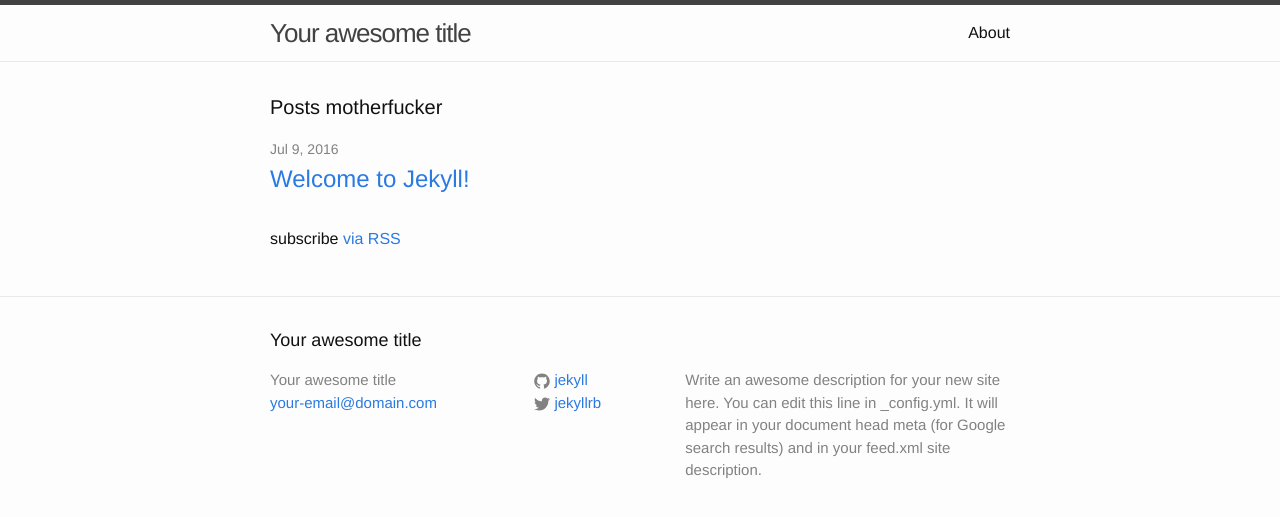
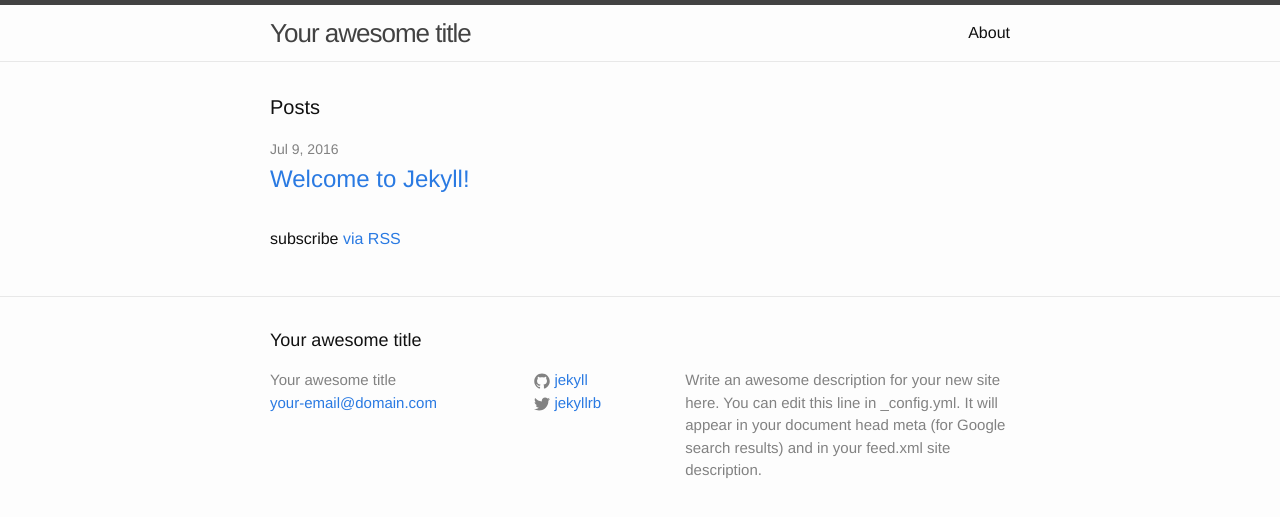
Before and after one commit to johnnycoder/johnnycoder.github.io, a Jekyll site: the page built from index.html, in a window 1280 px wide. Shown: the top 517 px of the page. Built offline with Jekyll 4.4.1, drawn with Linux system fonts in a browser that asks for light colours.

Commit message:
Update index.html

```diff
--- a/index.html
+++ b/index.html
@@ -4,7 +4,7 @@
 
 <div class="home">
 
-  <h1 class="page-heading">Posts motherfucker</h1>
+  <h1 class="page-heading">Posts </h1>
 
   <ul class="post-list">
     {% for post in site.posts %}
```
